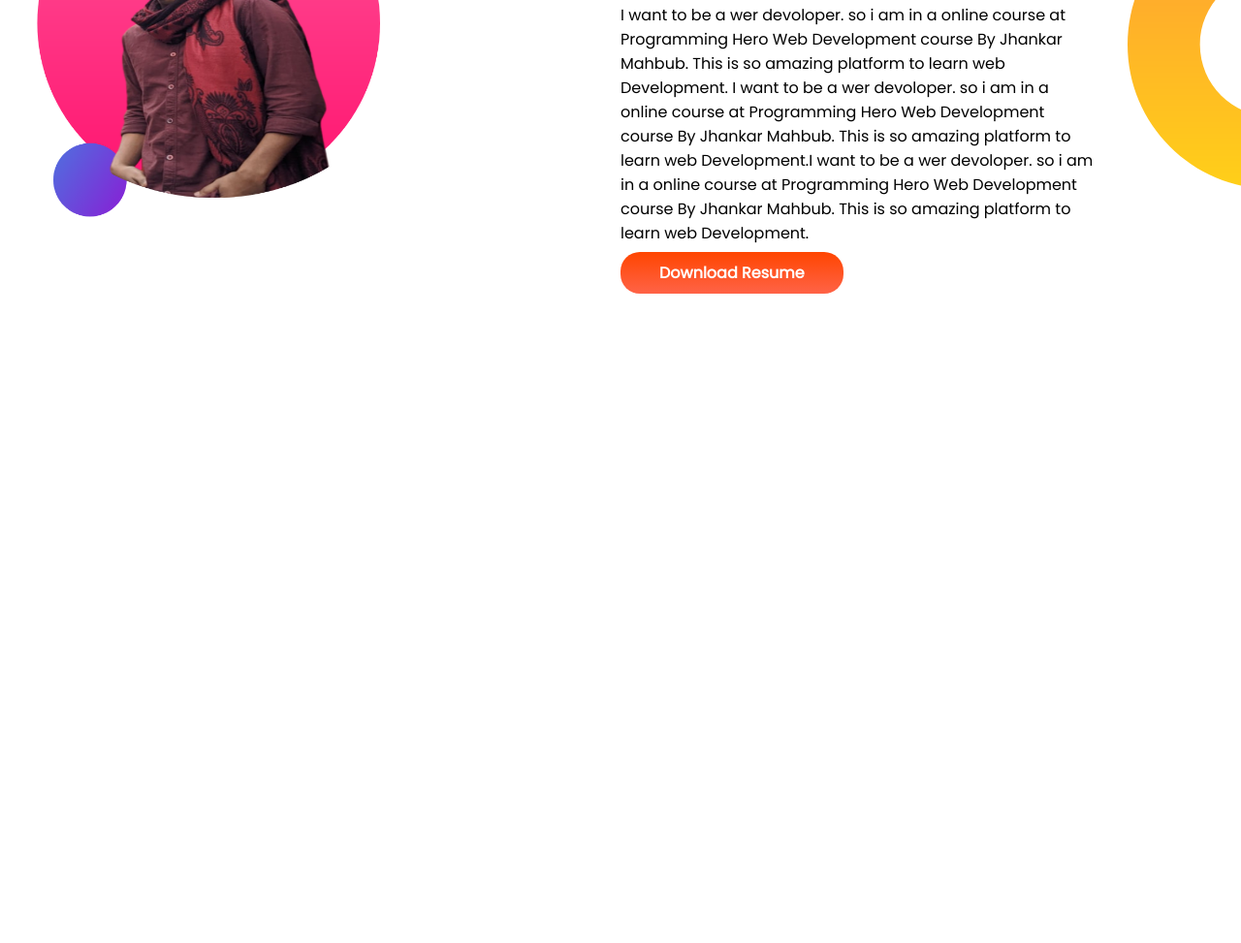
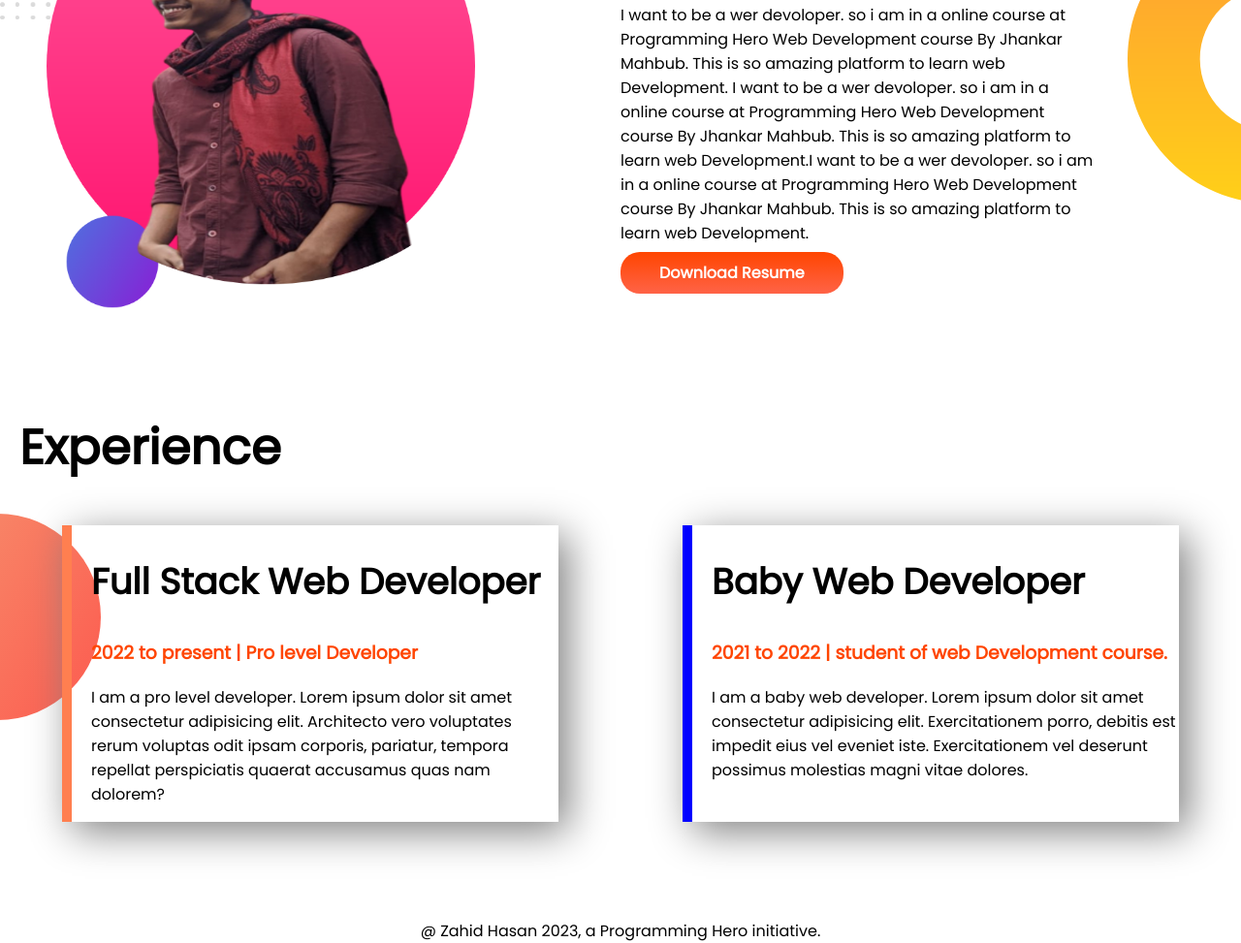
Before and after one commit to zahidhasan0/zahid-portfolio, a plain HTML site: page index.html in a window 1280 px wide. Shown: the part 798-1771 px from the top of the page at 97% size. Before the commit the page ends 1192 px from the top, so only its background shows below. Drawn offline with Linux system fonts and the light colour scheme.

Commit message:
border and footer added

```diff
--- a/index.html
+++ b/index.html
@@ -13,7 +13,7 @@
 </head>
 
 <body>
-    <section class="top-banner">
+    <section class="top-banner flexible-container">
         <div class="half-width">
             <h1>Welcome to</h1>
             <h1><span class="span">Zahid Hasan's</span> World!</h1>
@@ -31,7 +31,7 @@
 
         </div>
     </section>
-    <section class="dream-big">
+    <section class="dream-big flexible-container">
         <div class="sec-2">
             <img src="images/my-bg2.png" alt="">
         </div>
@@ -52,6 +52,37 @@
             <a class="link-button" target="_blank" href="https://drive.google.com/drive/my-drive">Download Resume</a>
         </div>
     </section>
+    <section class="experience-area">
+        <h1 class="exp-h">Experience</h1>
+        <div class="flexible-container">
+            <div class="exp">
+                <h2>Full Stack Web Developer
+                </h2>
+                <h3 class="heading">2022 to present | Pro level Developer</h3>
+                <p>
+                    I am a pro level developer. Lorem ipsum dolor sit amet consectetur adipisicing elit. Architecto vero
+                    voluptates rerum voluptas odit ipsam corporis, pariatur, tempora repellat perspiciatis quaerat
+                    accusamus
+                    quas nam dolorem?
+                </p>
+            </div>
+            <div class="exp exp-2">
+                <h2>
+                    Baby Web Developer
+                </h2>
+                <h3 class="heading">
+                    2021 to 2022 | student of web Development course.
+                </h3>
+                <p>
+                    I am a baby web developer. Lorem ipsum dolor sit amet consectetur adipisicing elit. Exercitationem
+                    porro, debitis est impedit eius vel eveniet iste. Exercitationem vel deserunt possimus molestias
+                    magni
+                    vitae dolores.
+                </p>
+            </div>
+        </div>
+    </section>
 </body>
+<footer>@ Zahid Hasan 2023, a Programming Hero initiative.</footer>
 
 </html>
--- a/style.css
+++ b/style.css
@@ -8,11 +8,15 @@ h1 {
     font-size: 50px;
 }
 
+h2 {
+    font-size: 37px;
+}
+
 .span {
     color: orangered;
 }
 
-section {
+.flexible-container {
     display: flex;
     margin-bottom: 100px;
 }
@@ -57,7 +61,7 @@ section {
 }
 
 .sec-2 img {
-    width: 80%;
+    width: 100%;
     margin-top: 50px;
 }
 
@@ -66,3 +70,30 @@ section {
     background-repeat: no-repeat;
     background-position: right;
 }
+
+.experience-area {
+    background-image: url(images/exp-bg.png);
+    background-repeat: no-repeat;
+    background-position: left;
+}
+
+.exp {
+    width: 40%;
+    padding-left: 20px;
+    box-shadow: 10px 10px 40px gray;
+    margin-left: 5%;
+    margin-right: 5%;
+    border-left: 10px solid coral;
+}
+
+.exp-2 {
+    border-left: 10px solid blue;
+}
+
+.exp-h {
+    padding-left: 20px;
+}
+
+footer {
+    text-align: center;
+}
```
